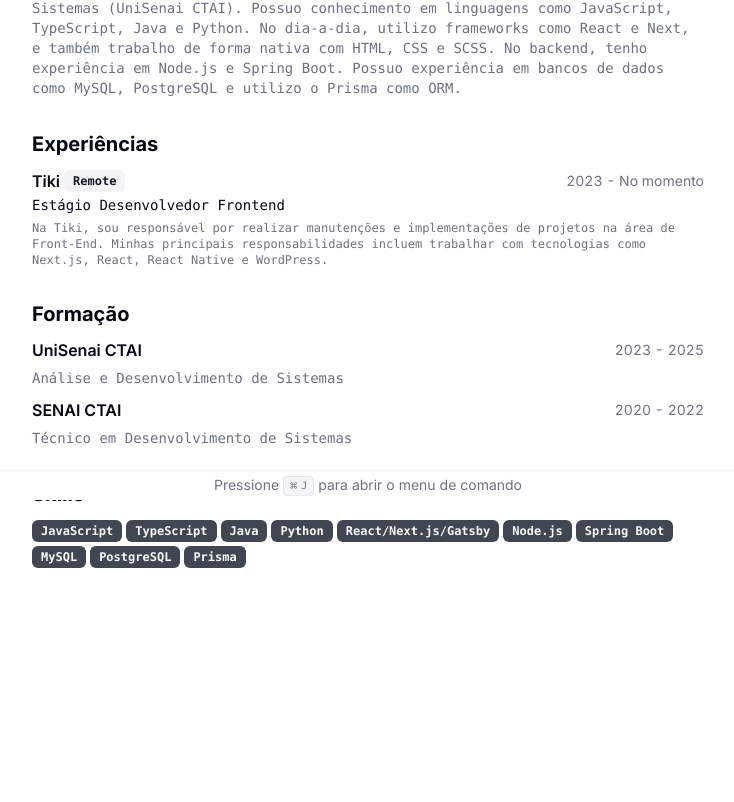
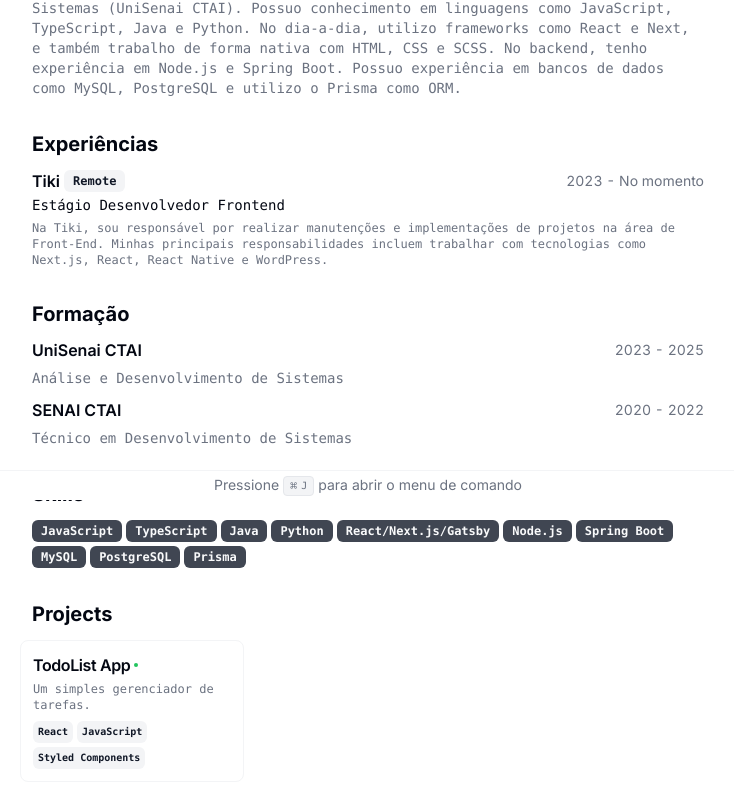
Before and after one commit to christianlsb/curriculo, a Next.js app: page / in a window 1280 px wide. Shown: the part 300-1102 px from the top of the page, without its empty margins (272-1006 px from the left). Before the commit the page ends 932 px from the top, so only its background shows below. Built offline with nearby package versions, Linux system fonts and the light colour scheme.

Commit message:
Adiciona projeto

```diff
--- a/src/app/page.tsx
+++ b/src/app/page.tsx
@@ -150,7 +150,7 @@ export default function Page() {
           </div>
         </Section>
 
-        {/* <Section className="print-force-new-page scroll-mb-16">
+        <Section className="print-force-new-page scroll-mb-16">
           <h2 className="text-xl font-bold">Projects</h2>
           <div className="-mx-3 grid grid-cols-1 gap-3 print:grid-cols-3 print:gap-2 md:grid-cols-2 lg:grid-cols-3">
             {RESUME_DATA.projects.map((project) => {
@@ -165,7 +165,7 @@ export default function Page() {
               );
             })}
           </div>
-        </Section> */}
+        </Section>
       </section>
 
       <CommandMenu
--- a/src/data/resume-data.tsx
+++ b/src/data/resume-data.tsx
@@ -62,23 +62,15 @@ export const RESUME_DATA = {
     "PostgreSQL",
     "Prisma",
   ],
-  /*  projects: [
+  projects: [
     {
-      title: "Consultly",
-      techStack: [
-        "Side Project",
-        "TypeScript",
-        "Next.js",
-        "Vite",
-        "GraphQL",
-        "WebRTC",
-      ],
-      description: "A platform to build and grow your online business",
-      logo: ConsultlyLogo,
+      title: "TodoList App",
+      techStack: ["React", "JavaScript", "Styled Components"],
+      description: "Um simples gerenciador de tarefas.",
       link: {
-        label: "consultly.com",
-        href: "https://consultly.com/",
+        label: "todolistlsb",
+        href: "https://todolistlsb.netlify.app/",
       },
     },
-  ], */
+  ],
 } as const;
```
